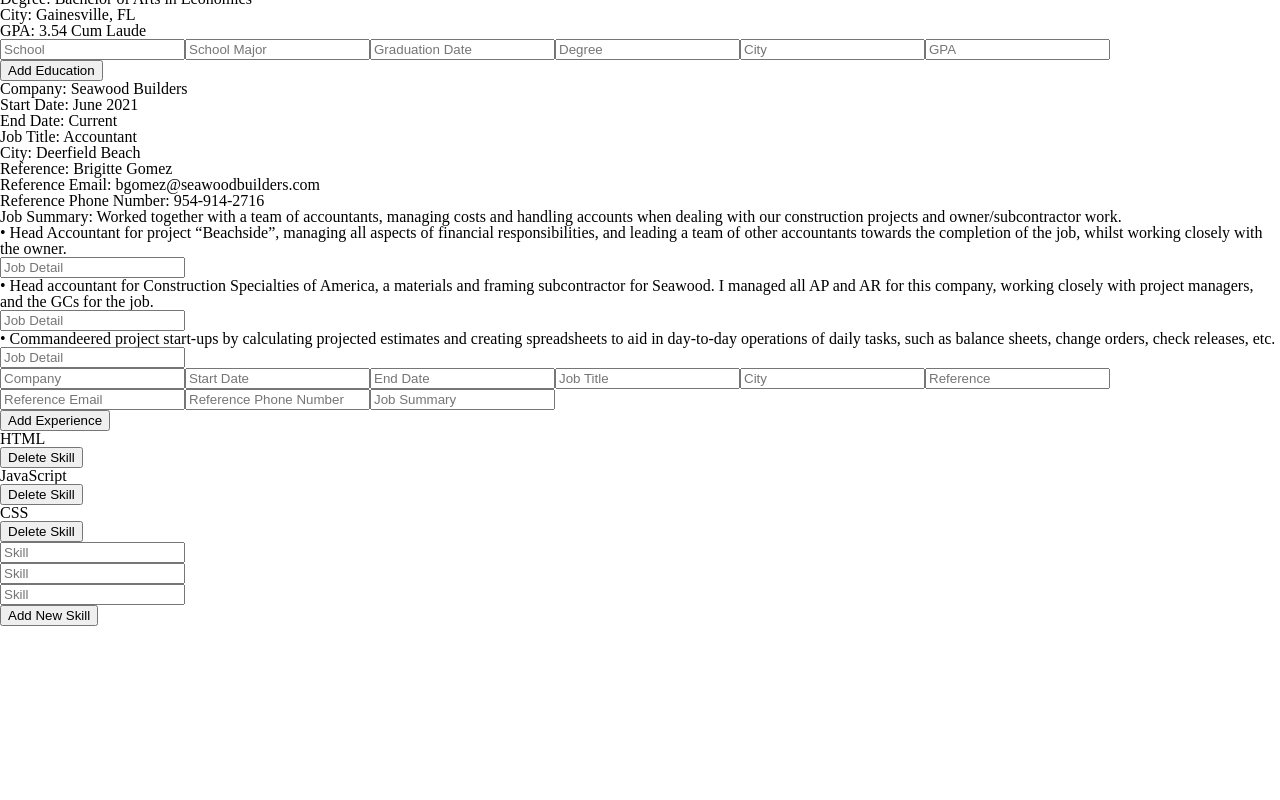
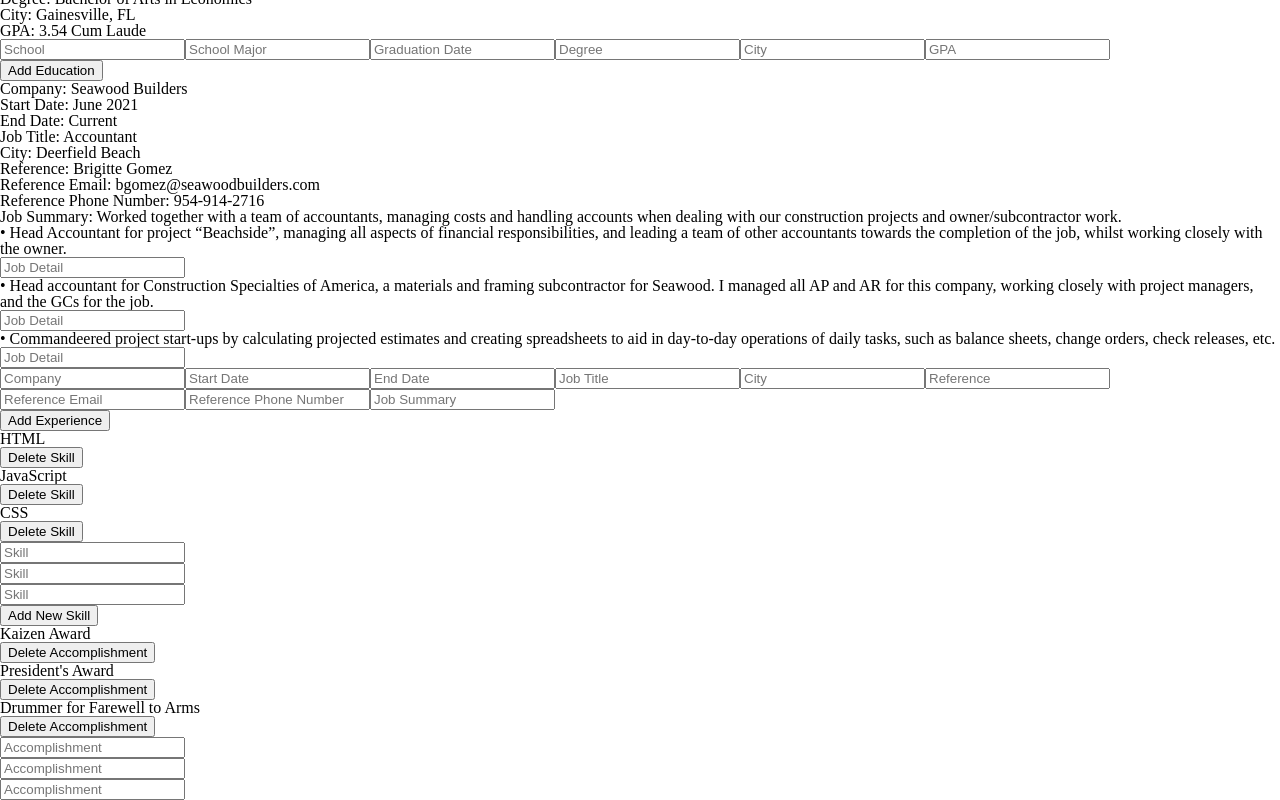
Before and after one commit to oscargmora/cv-application, a React (Vite) app: page / in a window 1280 px wide. Shown: the part 211-1011 px from the top of the page. Before the commit the page ends 837 px from the top, so only its background shows below. Built offline with nearby package versions, Linux system fonts and the light colour scheme.

Commit message:
Start Accomplishments Section

```diff
--- a/src/App.jsx
+++ b/src/App.jsx
@@ -2,6 +2,7 @@
 import Education from "./components/Education";
 import Experience from "./components/Experience";
 import Skills from "./components/Skills";
+import Accomplishments from "./components/Accomplishments";
 
 function App() {
   return (
@@ -11,6 +12,7 @@
         <Education />
         <Experience />
         <Skills />
+        <Accomplishments />
       </div>
     </>
   )
--- a/src/components/Accomplishments.jsx
+++ b/src/components/Accomplishments.jsx
@@ -1,2 +1,60 @@
 import { useState } from "react";
 import PropTypes from 'prop-types';
+
+const Input = ({label, id, handleChange, type}) => (
+    <>
+        <input placeholder={label} label={label} name={id} id={id} onChange={handleChange} type={type || 'text'} />
+    </>
+)
+
+Input.propTypes = {
+    label: PropTypes.string.isRequired,
+    id: PropTypes.string.isRequired,
+    handleChange: PropTypes.func.isRequired,
+    type: PropTypes.string
+}
+
+function Accomplishments() {
+    const [accomplishments, setAccomplishments] = useState([
+        {id: '5', accomplishment: 'Kaizen Award'},
+        {id: '6', accomplishment: "President's Award"},
+        {id: '7', accomplishment: 'Drummer for Farewell to Arms'}
+    ])
+
+    const handleChange = (id, e) => {
+        setAccomplishments(prevSkills => {
+            return prevSkills.map(skill =>
+                skill.id === id ? { ...skill, skill: e.target.value } : skill
+            );
+        });
+    }
+
+    const addAccomplishments = () => {
+        setAccomplishments(prevState => {
+            const newState = [...prevState];
+            console.log(newState);
+        })
+    }
+
+    const deleteAccomplishment = () => {
+        console.log(accomplishments)
+    }
+
+    return (
+        <div className="accomplishments">
+            {accomplishments.map(({ id, accomplishment }) => (
+                <div key={`accomplishment-${id}`}>
+                    <p>{accomplishment}</p>
+                    <button onClick={deleteAccomplishment}>Delete Accomplishment</button>
+                </div>
+            ))}
+            {accomplishments.map(({ id }) => (
+                <div key={`accomplishment-input-${id}`}>
+                    <Input label='Accomplishment' id={id} handleChange={(e) => handleChange(id, e)} />
+                </div>
+            ))}
+        </div>
+    )
+}
+
+export default Accomplishments
```
